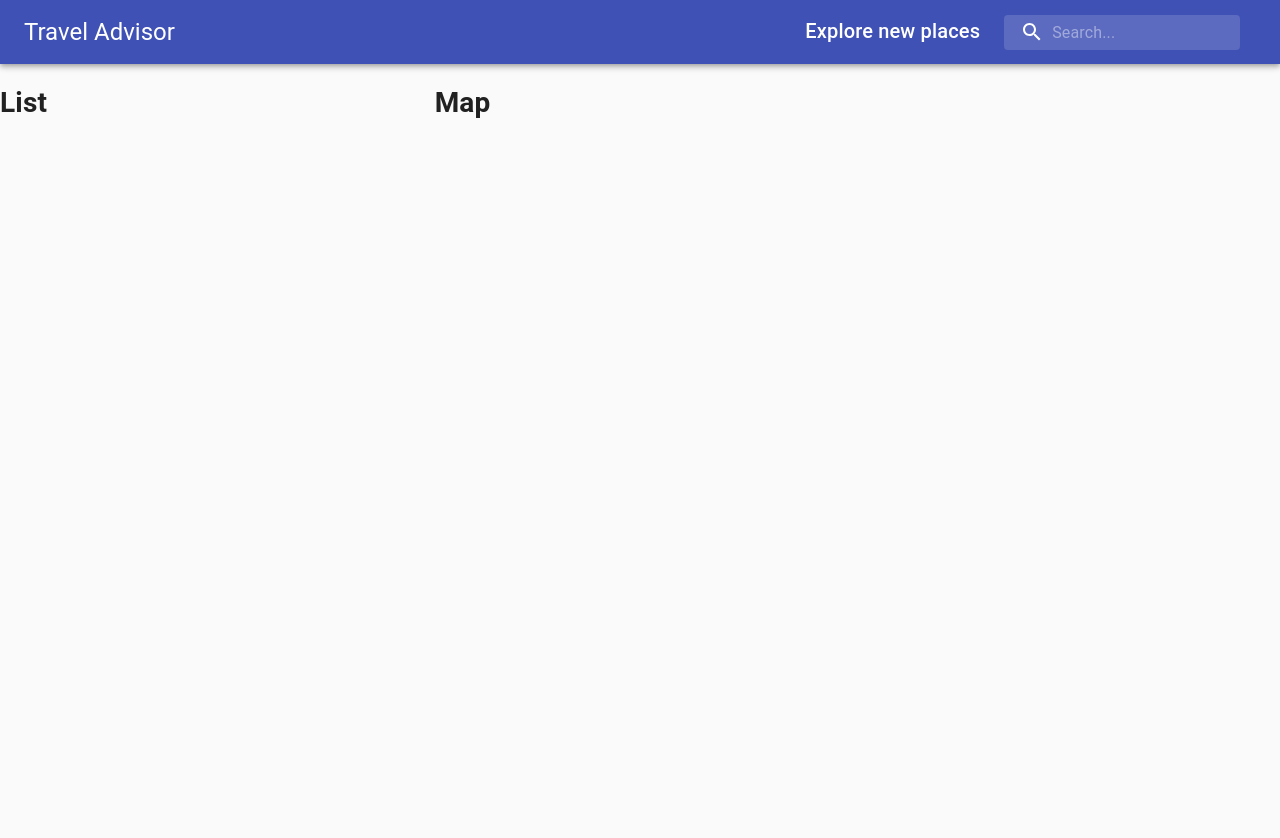
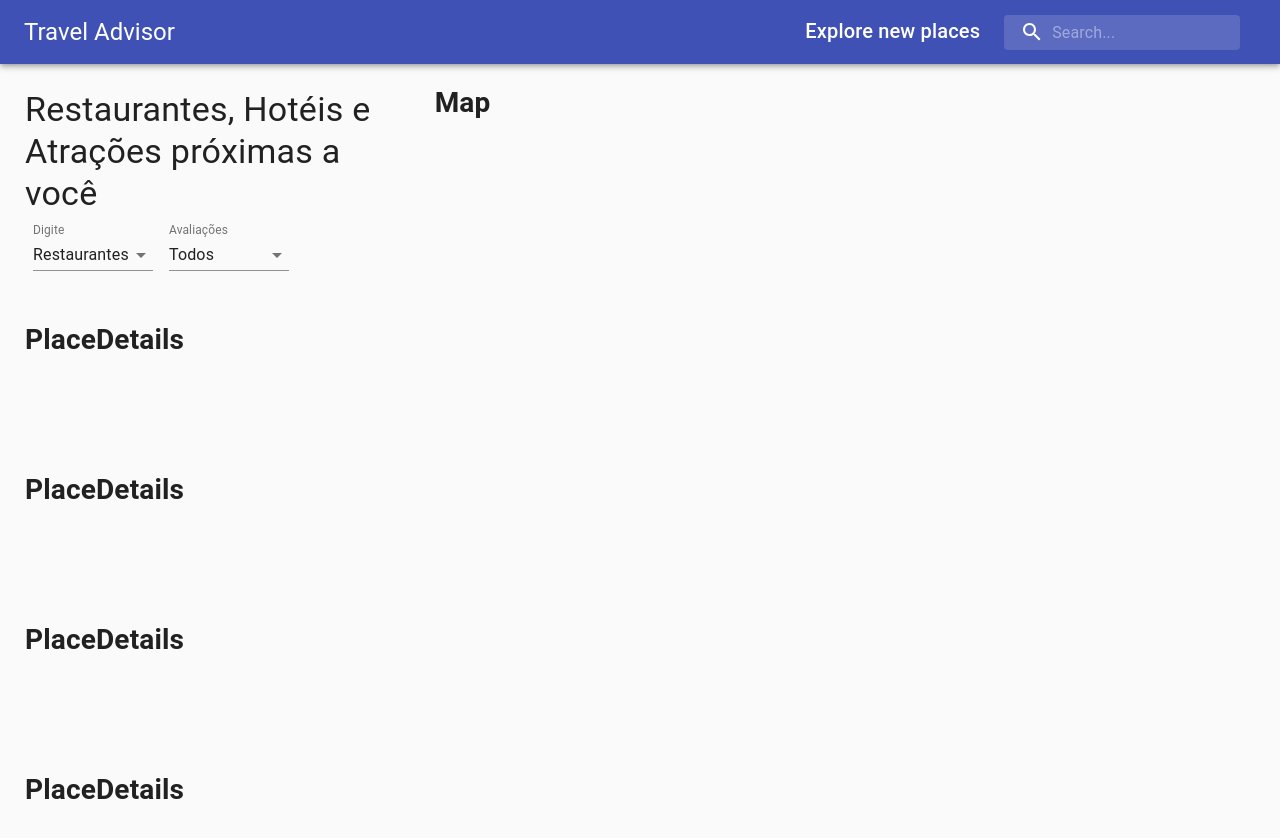
Before and after one commit to Duarte007/travel-advisor, a React (Create React App) app: page / in a window 1280 px wide. Shown: the top 838 px of the page. Before the commit the page ends 800 px from the top, so only its background shows below. Built offline with nearby package versions, Linux system fonts and the light colour scheme.

Commit message:
add list component

```diff
--- a/src/components/List/List.jsx
+++ b/src/components/List/List.jsx
@@ -1,8 +1,47 @@
-import React from "react";
+import React, { useState } from 'react'
+import { CircularProgress, Grid, Typography, InputLabel, MenuItem, FormControl, Select } from '@material-ui/core'
+
+import PlacesDetails from '../PlaceDetails/PlaceDetails'
+
+import useStyles from './style'
 
 const List = () => {
+    const classes = useStyles()
+
+    const [type, setType] = useState('restaurants')
+    const [rating, setRating] = useState(0)
+
+    const places = [{ name: 'Cool place' }, { name: 'Best Beer' }, { name: 'Best steak' }, { name: 'Best music' }]
+
     return (
-        <h1>List</h1>
+        <div className={classes.container}>
+            <Typography variant="h4">Restaurantes, Hotéis e Atrações próximas a você</Typography>
+            <FormControl className={classes.formControl}>
+                <InputLabel>Digite</InputLabel>
+                <Select value={type} onChange={(e) => setType(e.target.value)}>
+                    <MenuItem value="restaurants">Restaurantes</MenuItem>
+                    <MenuItem value="hotels">Hotéis</MenuItem>
+                    <MenuItem value="attractions">Atrações</MenuItem>
+                </Select>
+            </FormControl>
+            <FormControl className={classes.formControl}>
+                <InputLabel>Avaliações</InputLabel>
+                <Select value={rating} onChange={(e) => setRating(e.target.value)}>
+                    <MenuItem value={0}>Todos</MenuItem>
+                    <MenuItem value={3}>Acima de 3.0</MenuItem>
+                    <MenuItem value={4}>Acima de 4.0</MenuItem>
+                    <MenuItem value={4.5}>Acima de 4.5</MenuItem>
+                </Select>
+            </FormControl>
+
+            <Grid container spacing={3} className={classes.list}>
+                {places?.map((place, i) => (
+                    <Grid item key={i} xs={12}>
+                        <PlacesDetails place={place} />
+                    </Grid>
+                ))}
+            </Grid>
+        </div>
     )
 }
 
--- a/src/components/List/style.js
+++ b/src/components/List/style.js
@@ -0,0 +1,28 @@
+import { makeStyles } from '@material-ui/core/styles'
+
+export default makeStyles((theme) => ({
+    formControl: {
+        margin: theme.spacing(1),
+        minWidth: 120,
+        marginBottom: '30px',
+    },
+    selectEmpty: {
+        marginTop: theme.spacing(2),
+    },
+    loading: {
+        height: '600px',
+        display: 'flex',
+        justifyContent: 'center',
+        alignItems: 'center',
+    },
+    container: {
+        padding: '25px',
+    },
+    marginBottom: {
+        marginBottom: '30px',
+    },
+    list: {
+        height: '75vh',
+        overflow: 'auto',
+    },
+}))
```
